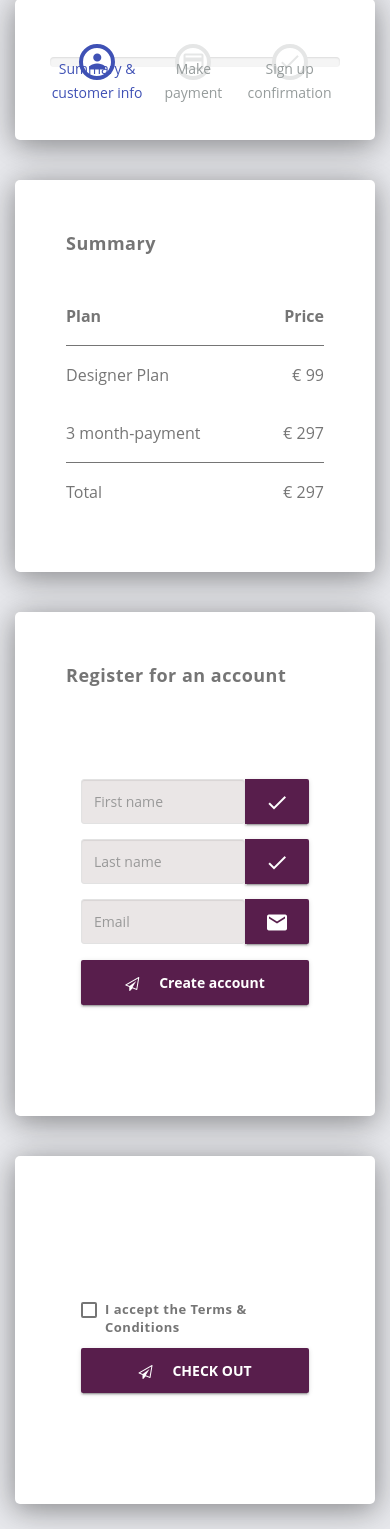
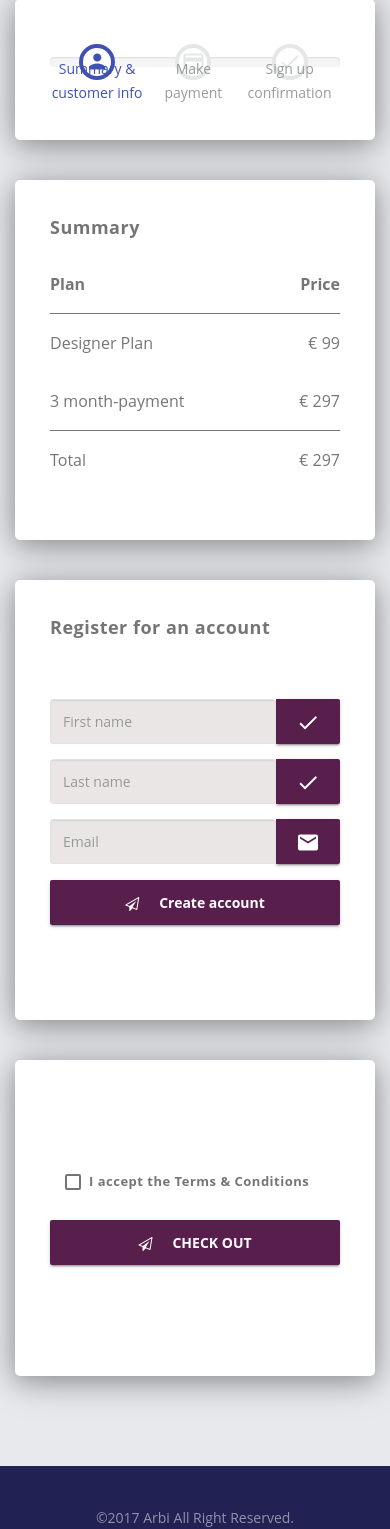
Before and after one commit to fandy/arbio, a PHP site: page /pricing.html in a window 390 px wide. Shown: the part 161-1690 px from the top of the page. Run offline with PHP 8.4, Linux system fonts and the light colour scheme; some web fonts are replaced.

Commit message:
responsive pricing

```diff
--- a/pricing.html
+++ b/pricing.html
@@ -88,10 +88,10 @@
 				 	</div>
 		    	</div>
     			<div class="mdl-card mdl-card-summary">
-		    		<div class="mdl-card__title">
+		    		<div class="mdl-card__title p-0">
 		    			<h2 class="mdl-card__title-text">Summary</h2>
 		    		</div>
-		    		<div class="mdl-card__supporting-text">
+		    		<div class="mdl-card__supporting-text p-rl-0">
 						<table style="width:100%">
 						  <tr>
 						    <th>Plan</th>
@@ -113,11 +113,11 @@
 		    		</div>
 		    	</div>
 		    	<div class="mdl-card mdl-card-summary">
-		    		<div class="mdl-card__title">
+		    		<div class="mdl-card__title p-0">
 		    			<h2 class="mdl-card__title-text">Register for an account</h2>
 		    		</div>
-		    		<div class="mdl-card__supporting-text formulario">
-						<div class="col-md-12">
+		    		<div class="mdl-card__supporting-text formulario p-rl-0">
+						<div class="col-md-12 p-0">
 			                <div class="input-group">
 			                  <input type="text" class="form-control" placeholder="First name" aria-describedby="nameN">
 			                  <span class="input-group-btn">
@@ -125,7 +125,7 @@
 			                  </span>
 			                </div>
 		                </div>
-			            <div class="col-md-12">
+			            <div class="col-md-12 p-0">
 			                <div class="input-group">
 			                  <input type="text" class="form-control" placeholder="Last name" aria-describedby="nameN">
 			                  <span class="input-group-btn">
@@ -133,7 +133,7 @@
 			                  </span>
 			                </div>
 			            </div>
-			            <div class="col-md-12 m-b-16">
+			            <div class="col-md-12 p-0 m-b-16">
 			                <div class="input-group">
 			                  <input type="text" class="form-control" placeholder="Email" aria-describedby="nameN">
 			                  <span class="input-group-btn">
@@ -141,22 +141,20 @@
 			                  </span>
 			                </div>
 			            </div>
-			            <div class="col-md-12 text-center">
+			            <div class="col-md-12 p-0 text-center">
 			                <button class="mdl-button mdl-js-button mdl-button--raised mdl-js-ripple-effect register height-45 m-0"><i class="fa fa-paper-plane-o"></i>Create account</button>
 			            </div>
 		    		</div>
 		    	</div>
 		    	<div class="mdl-card mdl-card-summary">
-		    		<div class="mdl-card__title">
-		    		</div>
-		    		<div class="mdl-card__supporting-text checkout">
+		    		<div class="mdl-card__supporting-text p-rl-0 checkout">
 						<div class="col-md-12">
 							<label class="mdl-checkbox mdl-js-checkbox mdl-js-ripple-effect" for="checkbox-1">
 							  <input type="checkbox" id="checkbox-1" class="mdl-checkbox__input">
 							  <span class="mdl-checkbox__label">I accept the <a>Terms & Conditions</a></span>
 							</label>
 						</div>
-						<div class="col-md-12 text-center">
+						<div class="col-md-12 p-0 text-center">
 			                <a href="checkout.html"><button class="mdl-button mdl-js-button mdl-button--raised mdl-js-ripple-effect register height-45 m-0"><i class="fa fa-paper-plane-o"></i>CHECK OUT</button></a>
 			            </div>
 		    		</div>
--- a/public/css/arbi.css
+++ b/public/css/arbi.css
@@ -711,6 +711,7 @@ a.call-me{
 .mdl-card-summary .mdl-card__supporting-text.formulario{
 	max-width: 380px;
 	margin: 60px auto;
+	padding: 0;
 }
 .mdl-card-summary .mdl-card__supporting-text.checkout{
 	max-width: 650px;
@@ -938,7 +939,7 @@ tr td:nth-child(2){
 
 @media (max-width : 768px) {
 	.navbarcolor{
-		padding-left: 0;
+		padding-left: 0 !important;
 	}
 	.navbarcolor .navbar-brand{
 		left: calc(50% - 22px);
```
